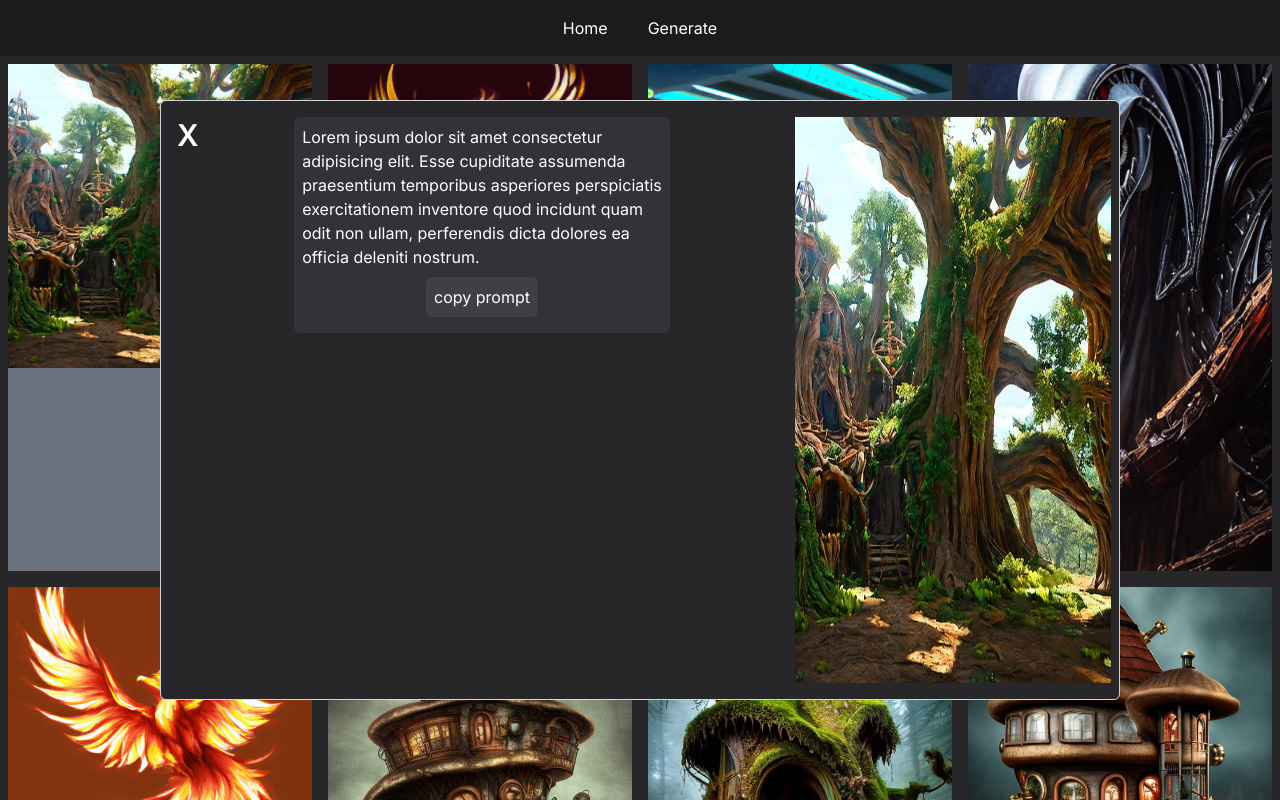
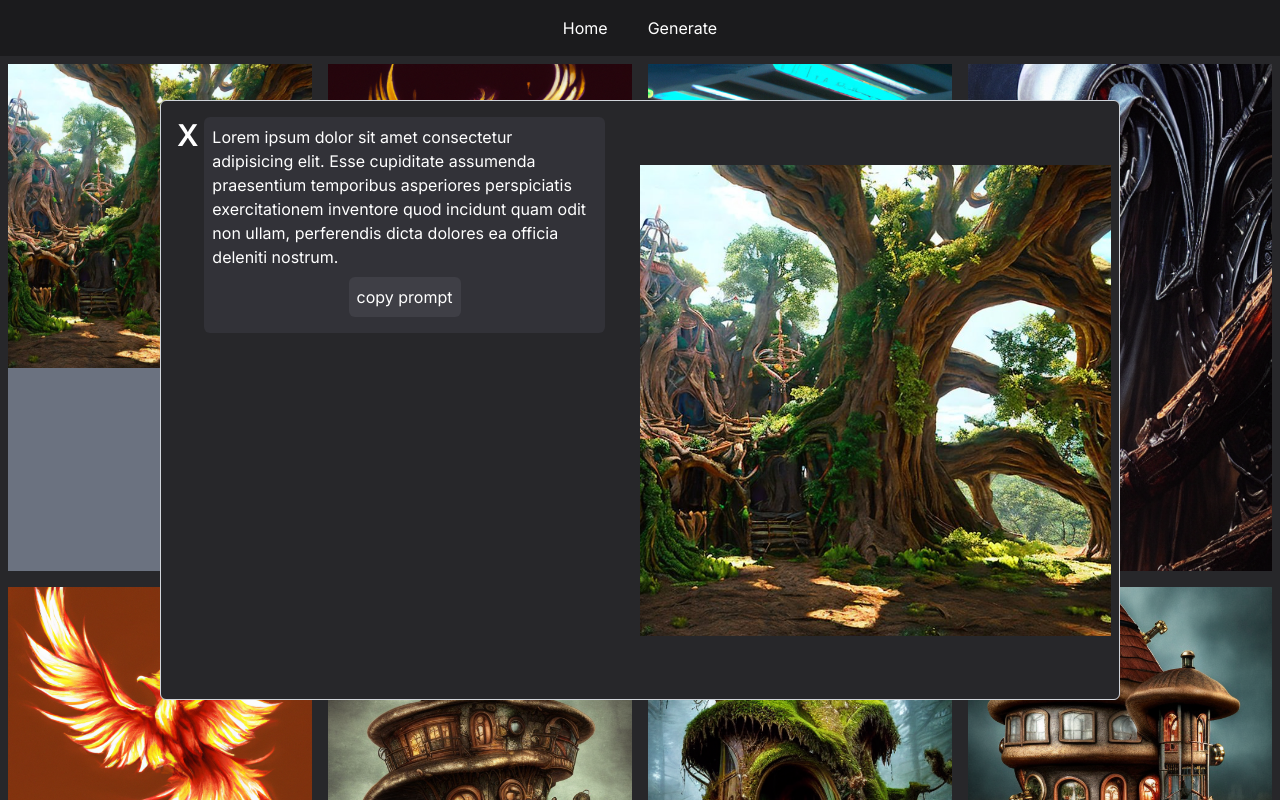
Before and after one commit to Rounak-28/ai-image-galary, a Next.js app: page / in a window 1280 px wide. Both pictures are taken after a click on the element 160 px from the left and 317 px from the top of the page. Shown: the top 800 px of the page. Built offline with nearby package versions, Linux system fonts and the light colour scheme.

Commit message:
desgin fix

```diff
--- a/components/ImageDetailModel.tsx
+++ b/components/ImageDetailModel.tsx
@@ -35,8 +35,8 @@ const ImageDetailModel = ({ setIsModelOpen, text, id }: any) => {
         >
           X
         </button>
-        <div className="left h-max flex justify-center">
-          <div className="prompt bg-[#323238] w-[45%] sm:w-[60%] min-h-[110px] p-2 rounded-md flex flex-col">
+        <div className="left h-max flex justify-center w-fit">
+          <div className="prompt bg-[#323238] w-[85%] min-h-[110px] p-2 rounded-md flex flex-col">
             <span>{text}</span>
             <div className="h-14 flex items-center justify-center space-x-4">
               <button
@@ -48,16 +48,14 @@ const ImageDetailModel = ({ setIsModelOpen, text, id }: any) => {
             </div>
           </div>
         </div>
-        <div className="right h-full w-full">
-          <img src={`/images/${id}.png`} alt="" className="h-full" />
-          {/* <Image
+        <div className="right w-full flex justify-center">
+          <Image
             src={`/images/${id}.png`}
             alt=""
             width={300}
             height={100}
-            // layout="responsive"
-            // className="group-hover:brightness-50 group-hover:opacity-80"
-          /> */}
+            className="object-contain w-full"
+          />
         </div>
       </div>
     </div>
```
